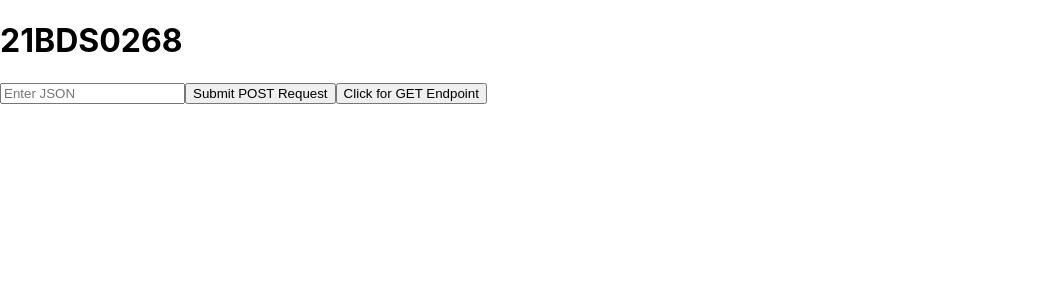
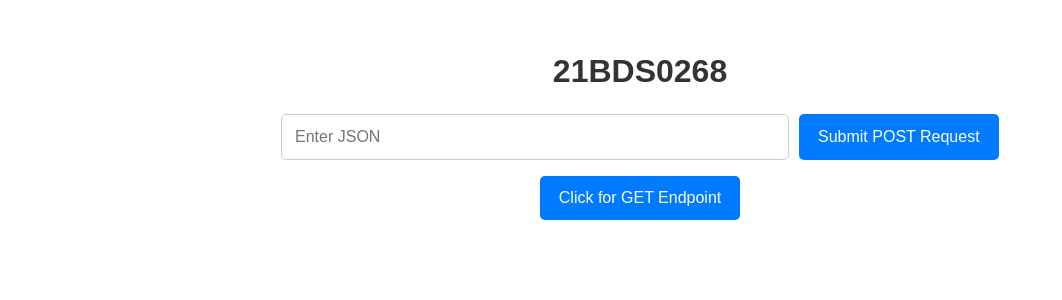
Before and after one commit to Krintox/bajaj-frontend, a React (Create React App) app: page / in a window 1280 px wide. Shown: the top 300 px of the page, without its empty margins (0-1062 px from the left). Built offline with nearby package versions, Linux system fonts and the light colour scheme.

Commit message:
fix: styling

```diff
--- a/src/App.css
+++ b/src/App.css
@@ -1,38 +1,76 @@
-.App {
+.app-container {
+  max-width: 800px;
+  margin: 0 auto;
+  padding: 2rem;
   text-align: center;
+  font-family: Arial, sans-serif;
 }
 
-.App-logo {
-  height: 40vmin;
-  pointer-events: none;
+.title {
+  font-size: 2rem;
+  margin-bottom: 1.5rem;
+  color: #333;
+  animation: fadeIn 1s ease;
 }
 
-@media (prefers-reduced-motion: no-preference) {
-  .App-logo {
-    animation: App-logo-spin infinite 20s linear;
-  }
+.input-container {
+  display: flex;
+  justify-content: center;
+  margin-bottom: 1rem;
 }
 
-.App-header {
-  background-color: #282c34;
-  min-height: 100vh;
-  display: flex;
-  flex-direction: column;
-  align-items: center;
-  justify-content: center;
-  font-size: calc(10px + 2vmin);
-  color: white;
+.input-box {
+  width: 60%;
+  padding: 0.8rem;
+  font-size: 1rem;
+  border: 1px solid #ccc;
+  border-radius: 5px;
+  margin-right: 10px;
 }
 
-.App-link {
-  color: #61dafb;
+.submit-btn, .get-btn {
+  padding: 0.8rem 1.2rem;
+  font-size: 1rem;
+  background-color: #007bff;
+  color: white;
+  border: none;
+  border-radius: 5px;
+  cursor: pointer;
+  transition: background-color 0.3s ease;
 }
 
-@keyframes App-logo-spin {
-  from {
-    transform: rotate(0deg);
-  }
-  to {
-    transform: rotate(360deg);
-  }
+.submit-btn:hover, .get-btn:hover {
+  background-color: #0056b3;
 }
+
+.table-container, .get-response {
+  margin-top: 1.5rem;
+  animation: slideUp 0.5s ease;
+}
+
+.response-table {
+  width: 100%;
+  margin-top: 1rem;
+  border-collapse: collapse;
+  animation: fadeIn 1s ease;
+}
+
+.response-table td {
+  padding: 10px;
+  border: 1px solid #ddd;
+  text-align: left;
+}
+
+.response-table td:first-child {
+  font-weight: bold;
+}
+
+@keyframes fadeIn {
+  from { opacity: 0; }
+  to { opacity: 1; }
+}
+
+@keyframes slideUp {
+  from { transform: translateY(20px); opacity: 0; }
+  to { transform: translateY(0); opacity: 1; }
+}
--- a/src/App.js
+++ b/src/App.js
@@ -1,10 +1,10 @@
 import React, { useState } from 'react';
+import './App.css';  // Assuming you have App.css for styles
 
 function App() {
     const [jsonInput, setJsonInput] = useState('');
     const [responseData, setResponseData] = useState(null);
-    const [getResponseData, setGetResponseData] = useState(null); // State for GET response
-    const [selectedFilters, setSelectedFilters] = useState([]);
+    const [getResponseData, setGetResponseData] = useState(null);
 
     // Handle POST request
     const handleSubmit = async () => {
@@ -37,49 +37,58 @@ function App() {
         }
     };
 
-    const handleFilterChange = (selected) => {
-        setSelectedFilters(selected);
-    };
-
-    const renderResponse = () => {
-        if (!responseData) return null;
-        const { numbers, alphabets, highest_lowercase_alphabet } = responseData;
-
     return (
-            <>
-                {selectedFilters.includes('Numbers') && <p>Numbers: {numbers.join(', ')}</p>}
-                {selectedFilters.includes('Alphabets') && <p>Alphabets: {alphabets.join(', ')}</p>}
-                {selectedFilters.includes('Highest Lowercase Alphabet') && <p>Highest Lowercase: {highest_lowercase_alphabet.join(', ')}</p>}
-            </>
-        );
-    };
-
-    return (
-        <div>
-            <h1>{`21BDS0268`}</h1>
+        <div className="app-container">
+            <h1 className="title">{`21BDS0268`}</h1>
+            <div className="input-container">
                 <input
+                    className="input-box"
                     type="text"
                     value={jsonInput}
                     onChange={(e) => setJsonInput(e.target.value)}
                     placeholder="Enter JSON"
                 />
-            <button onClick={handleSubmit}>Submit POST Request</button>
+                <button className="submit-btn" onClick={handleSubmit}>Submit POST Request</button>
+            </div>
 
             {responseData && (
-                <>
-                    <select multiple onChange={(e) => handleFilterChange([...e.target.selectedOptions].map(opt => opt.value))}>
-                        <option value="Numbers">Numbers</option>
-                        <option value="Alphabets">Alphabets</option>
-                        <option value="Highest Lowercase Alphabet">Highest Lowercase Alphabet</option>
-                    </select>
-                    {renderResponse()}
-                </>
+                <div className="table-container animate">
+                    <h2>POST Response</h2>
+                    <table className="response-table">
+                        <tbody>
+                            <tr>
+                                <td><strong>User ID:</strong></td>
+                                <td>{responseData.user_id}</td>
+                            </tr>
+                            <tr>
+                                <td><strong>Email:</strong></td>
+                                <td>{responseData.email}</td>
+                            </tr>
+                            <tr>
+                                <td><strong>Roll Number:</strong></td>
+                                <td>{responseData.roll_number}</td>
+                            </tr>
+                            <tr>
+                                <td><strong>Numbers:</strong></td>
+                                <td>{responseData.numbers.join(', ')}</td>
+                            </tr>
+                            <tr>
+                                <td><strong>Alphabets:</strong></td>
+                                <td>{responseData.alphabets.join(', ')}</td>
+                            </tr>
+                            <tr>
+                                <td><strong>Highest Lowercase Alphabet:</strong></td>
+                                <td>{responseData.highest_lowercase_alphabet.join(', ')}</td>
+                            </tr>
+                        </tbody>
+                    </table>
+                </div>
             )}
 
-            <button onClick={handleGetRequest}>Click for GET Endpoint</button>
+            <button className="get-btn" onClick={handleGetRequest}>Click for GET Endpoint</button>
 
             {getResponseData && (
-                <div>
+                <div className="get-response animate">
                     <h2>GET Response</h2>
                     <p>Operation Code: {getResponseData.operation_code}</p>
                 </div>
```
Lines whose indentation alone changed are shown as unchanged.
